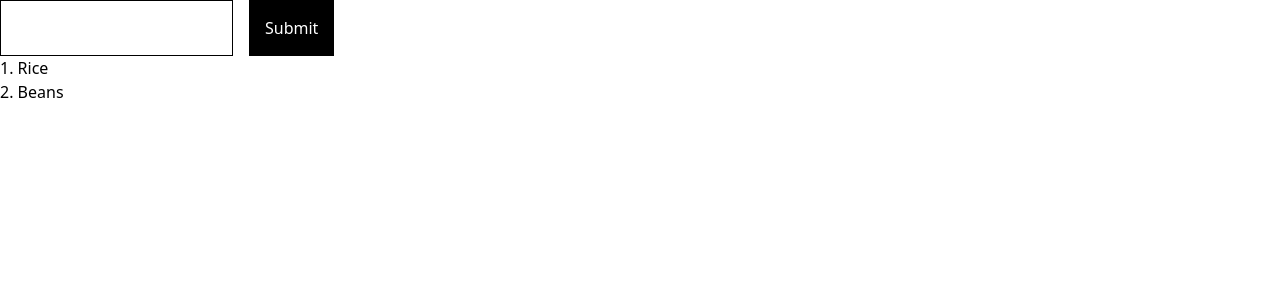
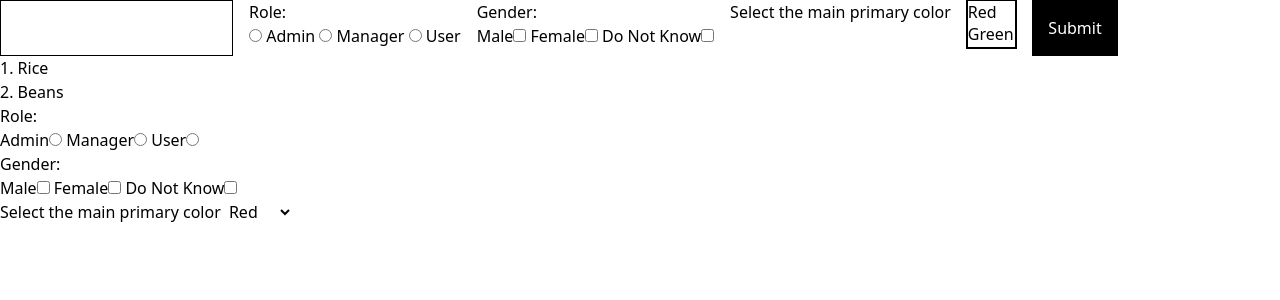
Before and after one commit to mrseewhy/react-refresh, a React (Vite) app: page / in a window 1280 px wide. Shown: the top 300 px of the page. Built offline with nearby package versions, Linux system fonts and the light colour scheme.

Commit message:
another push

```diff
--- a/src/components/AnotherForm.tsx
+++ b/src/components/AnotherForm.tsx
@@ -5,13 +5,34 @@ const AnotherForm = () => {
 
     const addIngredient = (formData) => {
         const newIngredient = formData.get('ingredient')
+        const role = formData.get('role');
+        const gender = formData.getAll('gender')
+        const color = formData.getAll('colors')
         setIngredient(prev => [...prev, newIngredient])
-        console.log(newIngredient)
+        console.log(color)
     }
     return (
         <div>
             <form action={addIngredient} className='flex gap-4'>
                 <input type="text" name="ingredient" id="" className='border' />
+                <fieldset>
+                    <legend> Role:</legend>
+                    <label htmlFor='role'> <input type='radio' name='role' value={'Admin'} /> Admin</label>
+                    <label htmlFor='role'> <input type='radio' name='role' value={'Manager'} /> Manager</label>
+                    <label htmlFor='role'> <input type='radio' name='role' value={'User'} /> User</label>
+                </fieldset>
+                <fieldset>
+                    <legend> Gender:</legend>
+                    <label htmlFor='male'> Male</label><input type='checkbox' name='gender' value={'Male'} />
+                    <label htmlFor='female'>  Female</label><input type='checkbox' name='gender' value={'Female'} />
+                    <label htmlFor='do-not-know'>  Do Not Know</label><input type='checkbox' name='gender' value={'Do Not Know'} />
+                </fieldset>
+                <label htmlFor='colors'>Select the main primary color </label>
+                <select name='colors' className='border outline h-12 ' multiple>
+                    <option value='red'>Red</option>
+                    <option value={'green'}>Green</option>
+                    <option value={'yellow'}>Yellow</option>
+                </select>
                 <button type="submit" className='bg-black text-white p-4'>Submit</button>
             </form>
             <div>
@@ -19,7 +40,30 @@ const AnotherForm = () => {
                     return (<p key={index + ingredient}> {index + 1}. {ingredient} </p>)
                 })}
             </div>
-        </div>
+
+            <div>
+                <fieldset>
+                    <legend> Role:</legend>
+                    <label htmlFor='admin'> Admin</label><input type='radio' name='admin' value={'Admin'} />
+                    <label htmlFor='manager'>  Manager</label><input type='radio' name='manager' value={'Manager'} />
+                    <label htmlFor='user'>  User</label><input type='radio' name='user' value={'User'} />
+                </fieldset>
+                <fieldset>
+                    <legend> Gender:</legend>
+                    <label htmlFor='male'> Male</label><input type='checkbox' name='male' value={'Male'} />
+                    <label htmlFor='female'>  Female</label><input type='checkbox' name='female' value={'Female'} />
+                    <label htmlFor='do-not-know'>  Do Not Know</label><input type='checkbox' name='do-not-know' value={'Do Not Know'} />
+                </fieldset>
+            </div>
+            <div>
+                <label htmlFor='mt'>Select the main primary color </label>
+                <select name='colors'>
+                    <option value={'red'}>Red</option>
+                    <option value={'green'}>Green</option>
+                    <option value={'yellow'}>Yellow</option>
+                </select>
+            </div>
+        </div >
     )
 }
 
```
